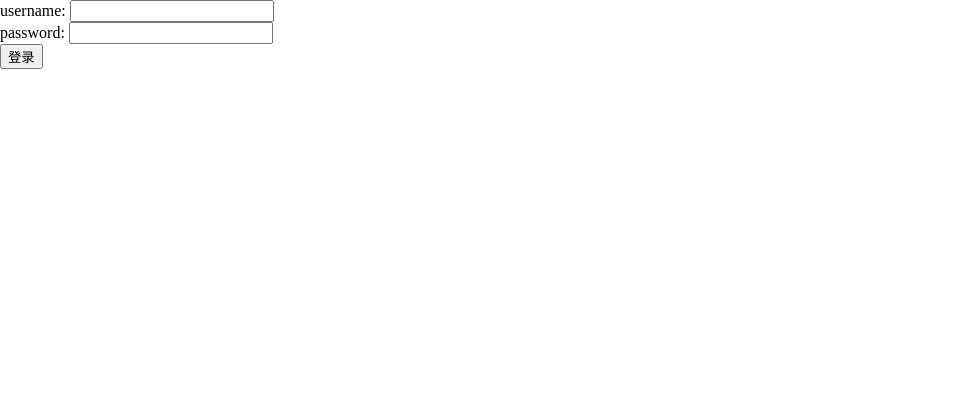
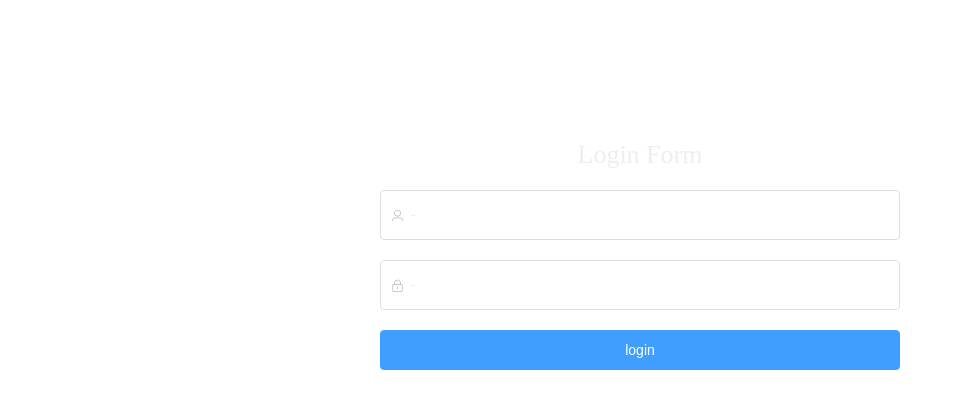
Before and after one commit to ChinaJiu/my-blog-vue-koa2, a Vue app in the folder admin/: page /login in a window 1280 px wide. Shown: the top 408 px of the page, without its empty margins (0-963 px from the left). Built offline with nearby package versions, Linux system fonts and the light colour scheme.

Commit message:
新增首页

```diff
--- a/admin/src/components/Breadcrumb/index.vue
+++ b/admin/src/components/Breadcrumb/index.vue
@@ -30,6 +30,7 @@ export default {
     getBreadcrumb () {
       let matched = this.$route.matched.filter(item => item.meta && item.meta.title)
       this.levelList = matched.filter(item => item.meta && item.meta.title && item.meta.breadcrumb !== false)
+      console.log(this.levelList)
     }
   }
 }
--- a/admin/src/router/asyncRouterMap.js
+++ b/admin/src/router/asyncRouterMap.js
@@ -1,5 +1,5 @@
 import Layout from '@/layout'
-import Permission from '@/views/permission'
+// import Permission from '@/views/permission'
 
 /**
  * meta.roles 页面需要的权限
--- a/admin/src/router/constantRoutes.js
+++ b/admin/src/router/constantRoutes.js
@@ -1,7 +1,6 @@
 import Layout from '@/layout'
 
 export const constantRoutes = [
-
   {
     path: '/404',
     component: () => import('@/views/error-page/404.vue'),
--- a/admin/src/views/login/index.vue
+++ b/admin/src/views/login/index.vue
@@ -1,28 +1,79 @@
 <template>
   <div class="login-wrapper">
-    <div>username: <input type="text"></div>
-    <div>password: <input type="text"></div>
-    <button @click="login">登录</button>
+    <el-form :model="loginForm" class="login-form" status-icon>
+
+      <div class="title-container">
+        <h3 class="title">Login Form</h3>
+      </div>
+
+      <el-form-item
+        class="login-item"
+        prop="username"
+        :rules="{
+            required: true, message: '用户名不能为空', trigger: 'blur'
+          }"
+        >
+        <el-input
+          prefix-icon= "el-icon-user"
+          ref="username"
+          v-model="loginForm.username"
+          placeholder="Username"
+          name="username"
+          type="text"
+          tabindex="1"
+          autocomplete="off"
+        />
+      </el-form-item>
+
+      <el-form-item
+        class="login-item"
+        prop="password"
+        :rules="{
+            required: true, message: '密码不能为空', trigger: 'blur'
+        }"
+        >
+        <el-input
+          prefix-icon= "el-icon-lock"
+          v-model="loginForm.password"
+          placeholder="PassWord"
+          name="password"
+          show-password="true"
+          type="password"
+          tabindex="1"
+          autocomplete="on"
+        />
+      </el-form-item>
+      <el-button class="el-submit" type="primary" @click="loginFn()">login</el-button>
+
+    </el-form>
+
   </div>
 </template>
 <script>
 import { mapActions } from 'vuex'
-
+import { login } from '@/api/user'
 export default {
   data () {
     return {
+      loginForm: {
+        username: '',
+        password: ''
+      }
     }
   },
   methods: {
     ...mapActions('user', [
       'setToken'
     ]),
-    async login () {
-      try {
-        await this.setToken({ username: 'xiaojiu', password: '1233' })
-        this.$router.push({ path: '/' })
-      } catch (err) {
-        this.$message({ showClose: true, message: err, type: 'error' })
+    async loginFn () {
+      let isLogin = await login()
+      if (isLogin) {
+        try {
+          await this.setToken({ username: 'xiaojiu', password: '1233' })
+          this.$router.push({ path: '/' })
+        } catch (err) {
+          this.$message({ showClose: true, message: err, type: 'error' })
+        }
       }
     }
   },
@@ -31,9 +82,52 @@ export default {
   }
 }
 </script>
+
+<style lang="scss">
+// 覆盖input
+/* reset element-ui css */
+.login-item{
+  .el-input {
+    display: inline-block;
+    input {
+      font-size: 1px;
+      height: 50px;
+      &:-webkit-autofill {
+        box-shadow: 0 0 0px 1000px #ffffff inset !important;
+      }
+    }
+  }
+}
+</style>
+
 <style lang='scss' scoped>
+$light_gray:#eee;
 .login-wrapper{
   width: 100%;
   height: 100%;
+  .login-form{
+    width: 520px;
+    max-width: 100%;
+    padding: 130px 35px 50px;
+    margin: 0 auto;
+    .login-item{
+      padding: 10px 0;
+    }
+    .el-submit{
+      width: 100%;
+      margin-top: 10px;
+    }
+  }
+  .title-container{
+    width: 100%;
+    text-align: center;
+    font-size: 26px;
+    color: $light_gray;
+    font-weight: bold;
+    padding: 10px 0;
+  }
+  el-form-item{
+    width: 50%;
+  }
 }
 </style>
```
